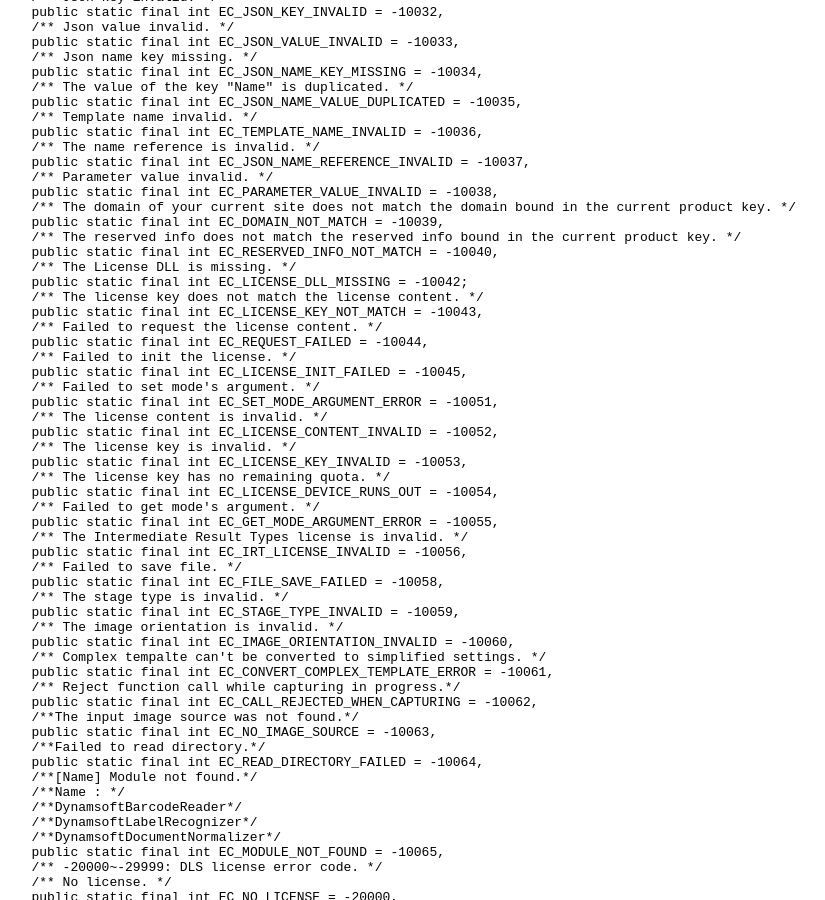
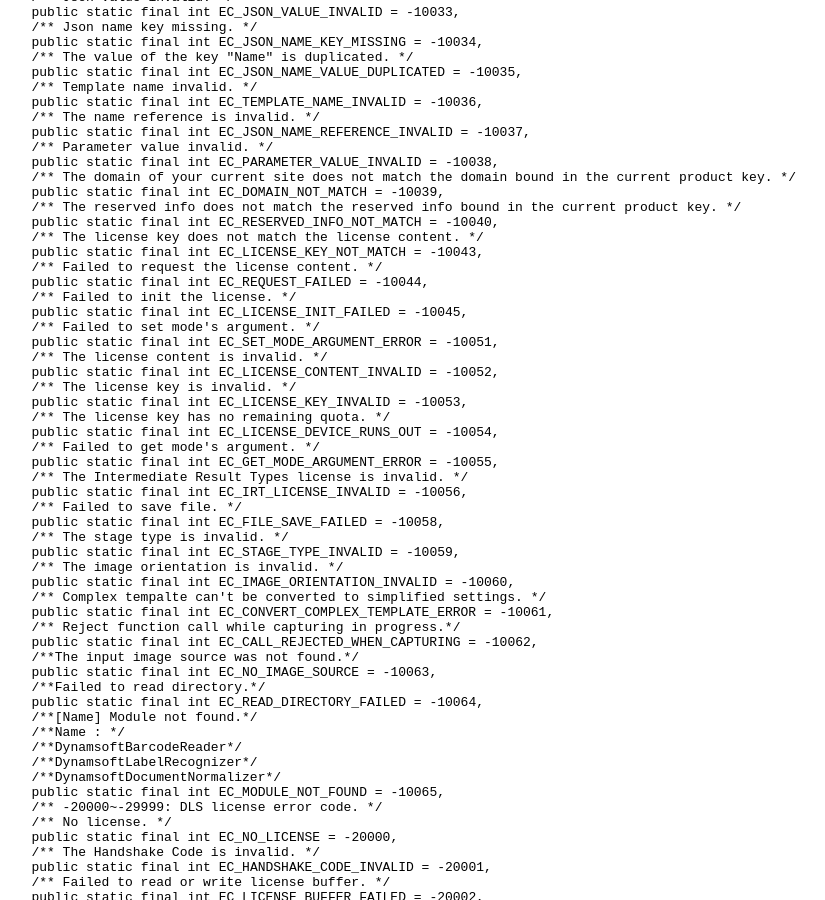
Before and after one commit to dynamsoft-docs/capture-vision-docs, a Jekyll site: the page built from enums/core/error-code.md, in a window 1280 px wide and 900 px high, scrolled down 4473 px. Shown: the whole window, without its empty margins (40-865 px from the left). Built offline with Jekyll 4.4.1, drawn with Linux system fonts in a browser that asks for light colours; our own code applies the rules of GitHub Pages for plain Markdown files; some of the changed text lies outside the part shown.

Commit message:
Update error-code.md

```diff
--- a/enums/core/error-code.md
+++ b/enums/core/error-code.md
@@ -85,8 +85,6 @@ export enum EnumErrorCode
    EC_DOMAIN_NOT_MATCHED = -10039,
    /**The reserved info does not match the reserved info bound in the current product key.*/
    EC_RESERVEDINFO_NOT_MATCHED = -10040,
-   /**The License DLL is missing.*/
-   EC_LICENSE_DLL_MISSING = -10042,
    /**The license key does not match the license content.*/
    EC_LICENSEKEY_NOT_MATCHED = -10043,
    /**Failed to request the license content.*/
@@ -284,8 +282,6 @@ public class EnumErrorCode
    public static final int EC_DOMAIN_NOT_MATCH = -10039,
    /** The reserved info does not match the reserved info bound in the current product key. */
    public static final int EC_RESERVED_INFO_NOT_MATCH = -10040,
-   /** The License DLL is missing. */
-   public static final int EC_LICENSE_DLL_MISSING = -10042;
    /** The license key does not match the license content. */
    public static final int EC_LICENSE_KEY_NOT_MATCH = -10043,
    /** Failed to request the license content. */
@@ -878,8 +874,6 @@ typedef enum ErrorCode
    EC_DOMAIN_NOT_MATCH = -10039,
    /** The reserved info does not match the reserved info bound in the current product key. */
    EC_RESERVED_INFO_NOT_MATCH = -10040,
-   /** The License DLL is missing. */
-   EC_LICENSE_DLL_MISSING = -10042;
    /** The license key does not match the license content. */
    EC_LICENSE_KEY_NOT_MATCH = -10043,
    /** Failed to request the license content. */
```
